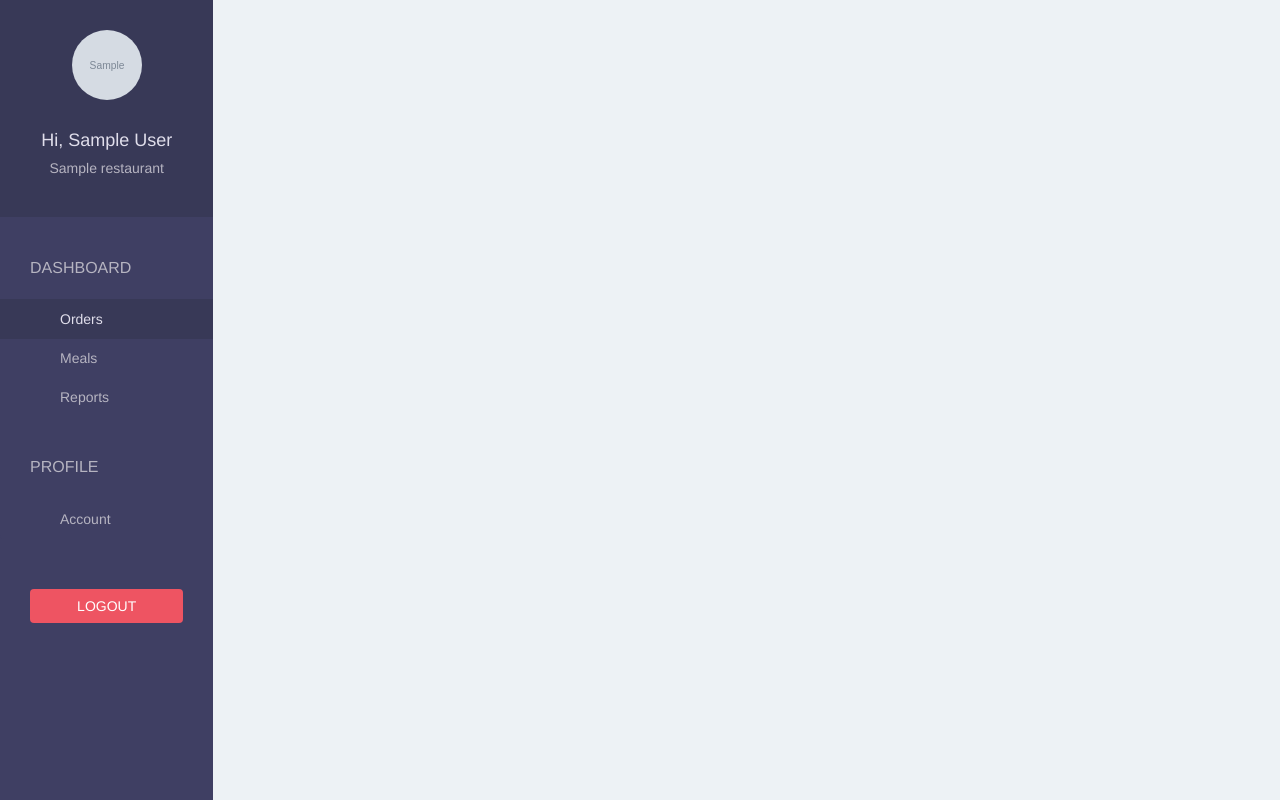
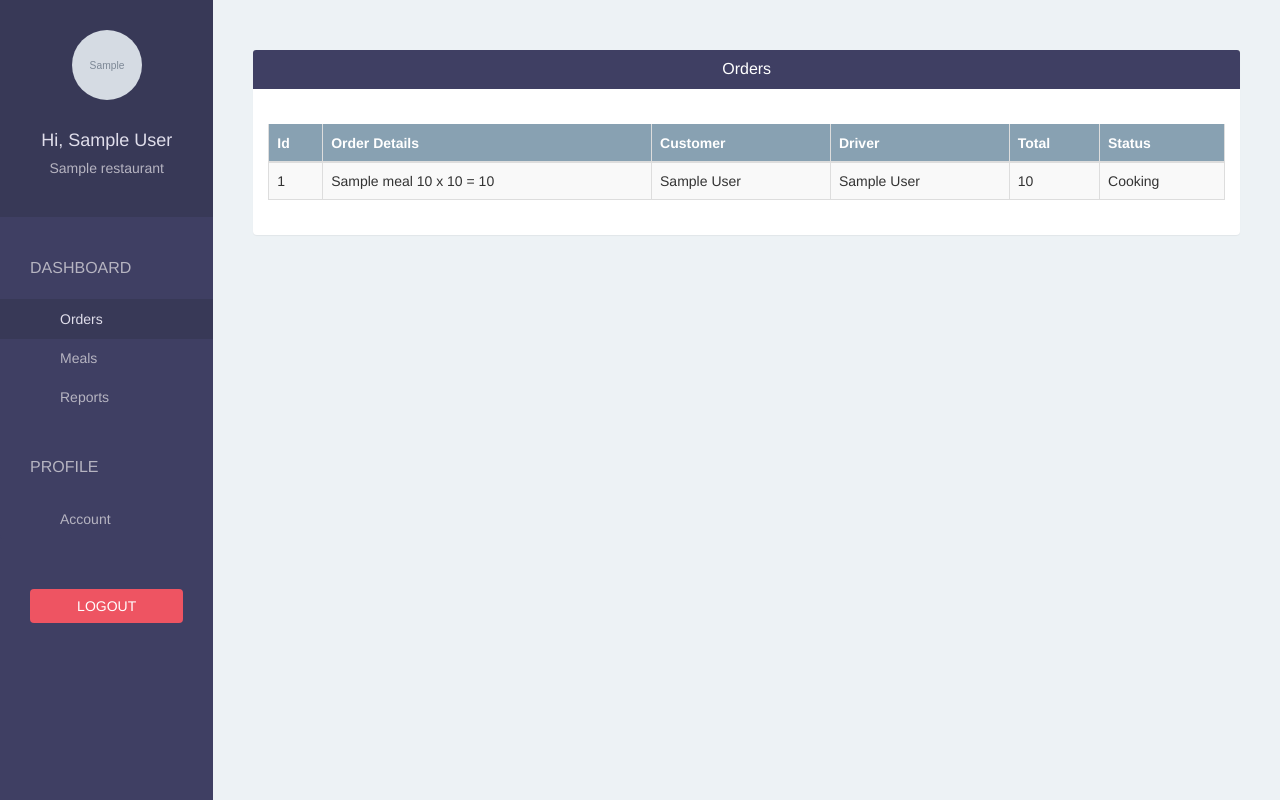
Before and after one commit to ROXy10/foodtasker, a Django app: page /restaurant/order/ in a window 1280 px wide. Run offline with Django 3.2, Linux system fonts and the light colour scheme; a user stored in the database is signed in; tables that the repository leaves empty hold one stand-in row (values such as "Sample post"); grey boxes marked "Sample" are stand-in pictures; some libraries are stand-ins or nearby versions.

Commit message:
templates: add order detail table

```diff
--- a/foodtaskerapp/templates/restaurant/order.html
+++ b/foodtaskerapp/templates/restaurant/order.html
@@ -1,5 +1,40 @@
 {% extends 'restaurant/base.html' %}
 
-
 {% block page %}
+    <div class="panel">
+        <div class="panel-heading bg-blue">
+            <h4 class="panel-title text-center text-white">Orders</h4>
+        </div>
+        <div class="panel-body">
+            <br/>
+            <table class="table table-bordered table-hover table-striped">
+                <thead>
+                <tr class="bg-gray text-white table-head">
+                    <th class="table-head">Id</th>
+                    <th class="table-head">Order Details</th>
+                    <th class="table-head">Customer</th>
+                    <th class="table-head">Driver</th>
+                    <th class="table-head">Total</th>
+                    <th class="table-head">Status</th>
+                </tr>
+                </thead>
+                <tbody>
+                {% for order in orders %}
+                    <tr>
+                        <td class="table-cel" scope="row">{{ order.id }}</td>
+                        <td class="table-cel">
+                            {% for od in order.order_details.all %}
+                                {{ od.meal.name }} {{ od.meal.price }} x {{ od.quantity }} = {{ od.sub_total }}
+                            {% endfor %}
+                        </td>
+                        <td class="table-cel">{{ order.customer }}</td>
+                        <td class="table-cel">{{ order.driver }}</td>
+                        <td class="table-cel">{{ order.total }}</td>
+                        <td class="table-cel">{{ order.get_status_display }}</td>
+                    </tr>
+                {% endfor %}
+                </tbody>
+            </table>
+        </div>
+    </div>
 {% endblock %}
```
